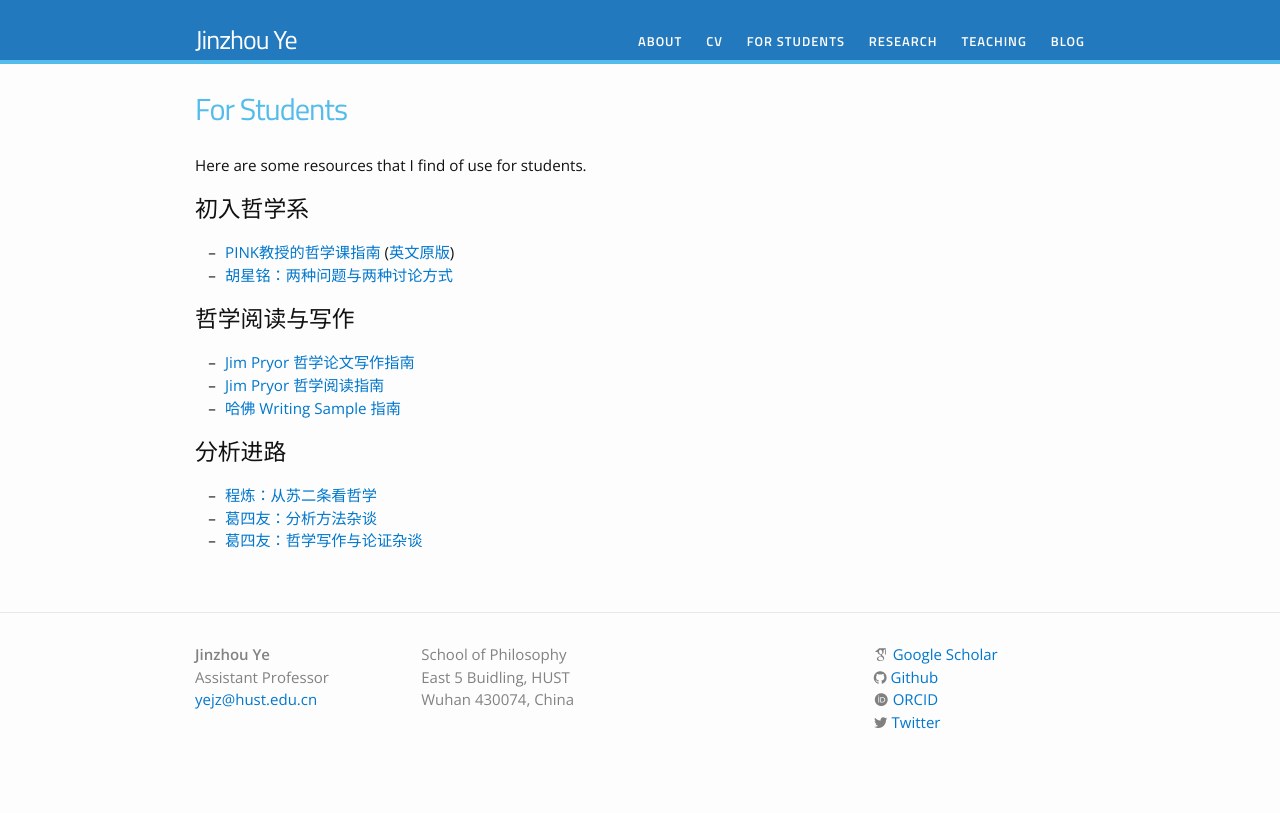
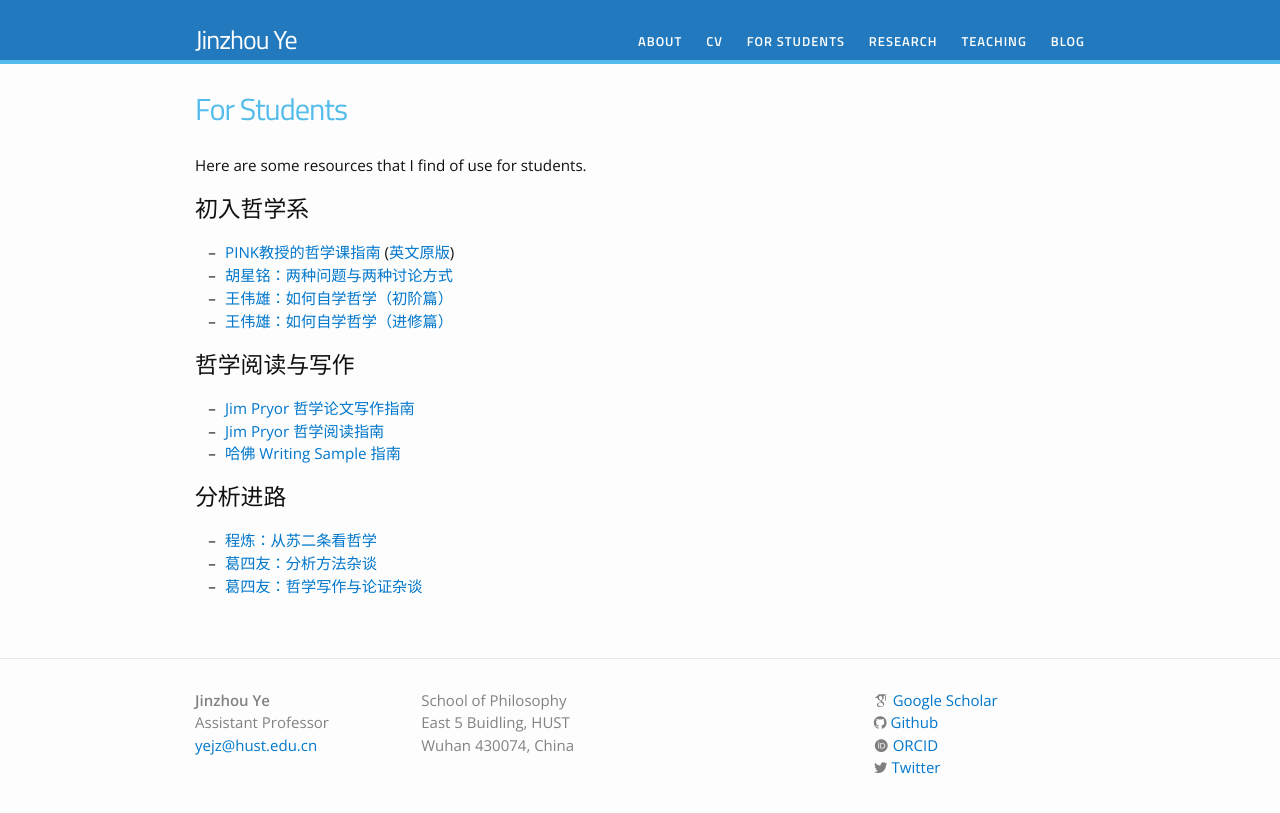
Before and after one commit to yejzh/yejzh.github.io, a Jekyll site: the page built from students/index.md, in a window 1280 px wide. Shown: the top 813 px of the page. Built offline with Jekyll 4.4.1, drawn with Linux system fonts in a browser that asks for light colours; nearby versions of some CDN libraries; some web fonts are replaced.

Commit message:
update student resources

```diff
--- a/students/index.md
+++ b/students/index.md
@@ -10,6 +10,8 @@ Here are some resources that I find of use for students.
 
 - [PINK教授的哲学课指南](/students/PINK教授的哲学课指南.pdf) ([英文原版](/students/Pink Guide to Taking Philosophy Classes.pdf))
 - [胡星铭：两种问题与两种讨论方式](https://xingminghu.commons.gc.cuny.edu/etc/two_ways_of_doing_philosophy/)
+- [王伟雄：如何自学哲学（初阶篇）](https://mp.weixin.qq.com/s/jTpYIp2yWUeX8lfxPd-Rnw)
+- [王伟雄：如何自学哲学（进修篇）](https://mp.weixin.qq.com/s/8CLROksYstFgN76TjTNnvg)
 
 ## 哲学阅读与写作
 
@@ -20,5 +22,5 @@ Here are some resources that I find of use for students.
 ## 分析进路
 
 - [程炼：从苏二条看哲学](http://www.aisixiang.com/data/80994.html)
-- [葛四友：分析方法杂谈](https://mp.weixin.qq.com/s?__biz=MjM5MTAyNjcyMA==&mid=200045506&idx=1&sn=0f9fd46eca8b405d3018e18fc2910461&chksm=28a3088d1fd4819b8a50f5c9555a5a1527511701e5d3a2eb28de3409c193aa29b0d75a2fc010&mpshare=1&scene=23&srcid=0923Sgnk0NEtGtcLWEXD740c&sharer_sharetime=1569329378384&sharer_shareid=954bec7ec5d7b77c9682a0bc53397a9e)
+- [葛四友：分析方法杂谈](https://mp.weixin.qq.com/s/_pwfKM2bKk0qyh3p_tusUQ)
 - [葛四友：哲学写作与论证杂谈](/students/葛四友 2018 哲学写作与论证杂谈.pdf)
```
Also changed, not shown: 1 other file.
